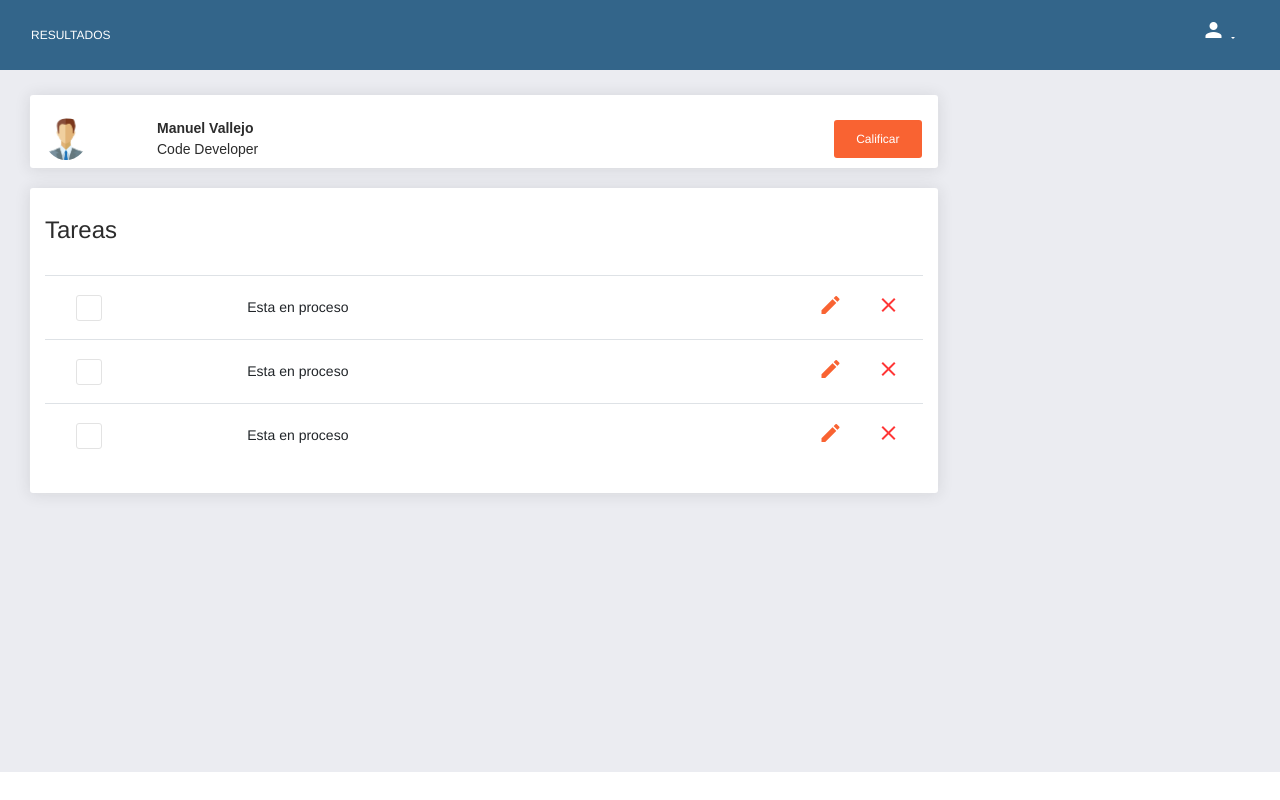
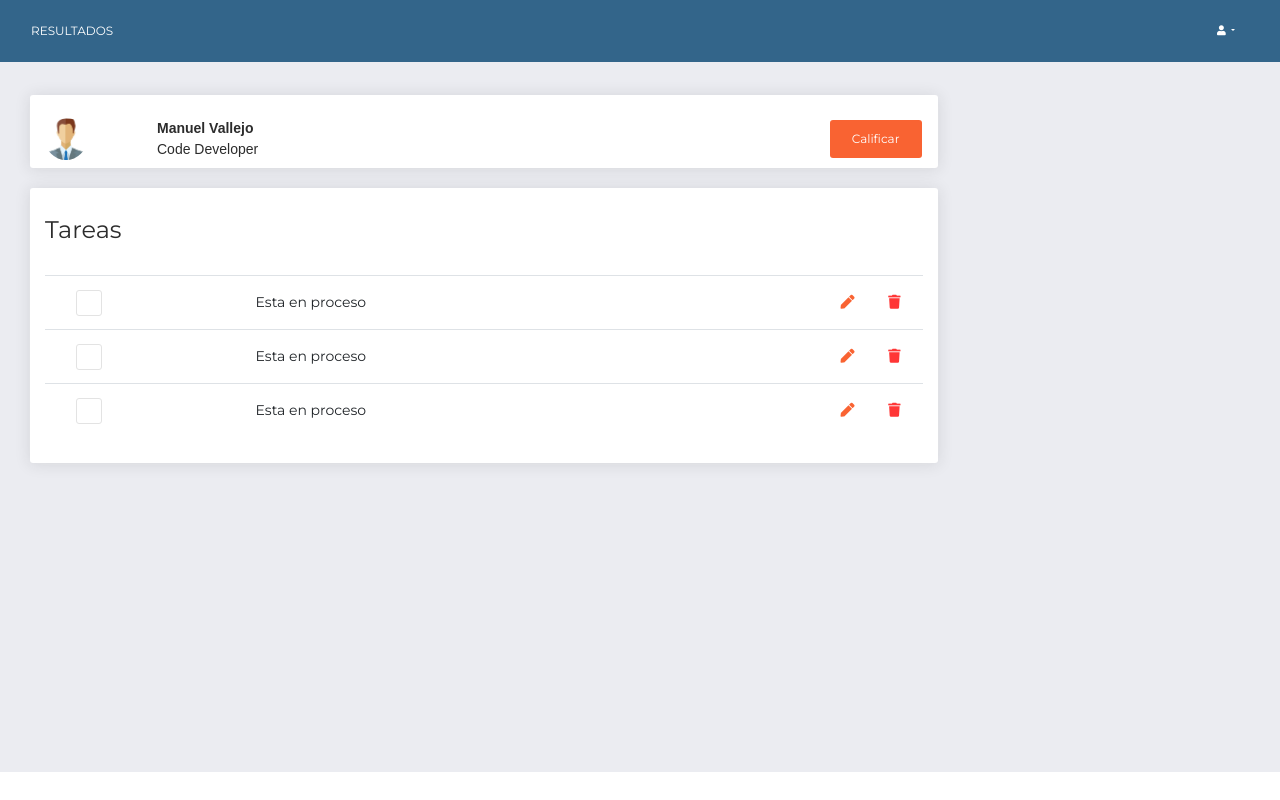
Before and after one commit to miguelmunoz2019/HelpEachOther, a Django app: page /WMP/equipo/ in a window 1280 px wide. Run offline with Django 3.2, Linux system fonts and the light colour scheme; some libraries are stand-ins or nearby versions.

Commit message:
Para miguel

```diff
--- a/WMP/WMPApp/templates/WMPApp/equipo.html
+++ b/WMP/WMPApp/templates/WMPApp/equipo.html
@@ -1,6 +1,4 @@
 {% extends 'base.html' %}
-{% load static %}
-<link rel="stylesheet" href="{% static 'WMPApp/style1.css' %}" type="text/css">
 {% block body %}
 <div class="content">
     <div class="row">
@@ -38,7 +36,7 @@
                                         <td>
                                             <div class="form-check">
                                                 <label class="form-check-label">
-                                                    <input class="form-check-input" type="checkbox">
+                                                    <input class="fas fa-check" type="checkbox">
                                                     <span class="form-check-sign"></span>
                                                 </label>
                                             </div>
@@ -47,11 +45,11 @@
                                         <td class="td-actions text-right">
                                             <button type="button" rel="tooltip" title="Edit Task"
                                                 class="btn btn-primary btn-link btn-sm">
-                                                <i class="material-icons">edit</i>
+                                                <i class="fas fa-pen"></i>
                                             </button>
                                             <button type="button" rel="tooltip" title="Remove"
                                                 class="btn btn-danger btn-link btn-sm">
-                                                <i class="material-icons">close</i>
+                                                <i class="fas fa-trash"></i>
                                             </button>
                                         </td>
                                     </tr>
@@ -68,11 +66,11 @@
                                         <td class="td-actions text-right">
                                             <button type="button" rel="tooltip" title="Edit Task"
                                                 class="btn btn-primary btn-link btn-sm">
-                                                <i class="material-icons">edit</i>
+                                                <i class="fas fa-pen"></i>
                                             </button>
                                             <button type="button" rel="tooltip" title="Remove"
                                                 class="btn btn-danger btn-link btn-sm">
-                                                <i class="material-icons">close</i>
+                                                <i class="fas fa-trash"></i>
                                             </button>
                                         </td>
                                     </tr>
@@ -89,11 +87,11 @@
                                         <td class="td-actions text-right">
                                             <button type="button" rel="tooltip" title="Edit Task"
                                                 class="btn btn-primary btn-link btn-sm">
-                                                <i class="material-icons">edit</i>
+                                                <i class="fas fa-pen"></i>
                                             </button>
                                             <button type="button" rel="tooltip" title="Remove"
                                                 class="btn btn-danger btn-link btn-sm">
-                                                <i class="material-icons">close</i>
+                                                <i class="fas fa-trash"></i>
                                             </button>
                                         </td>
                                     </tr>
--- a/WMP/WMPApp/templates/base.html
+++ b/WMP/WMPApp/templates/base.html
@@ -4,19 +4,21 @@
 <head>
     <!-- Required meta tags -->
     <meta charset="utf-8">
-    <meta name="viewport" content="width=device-width, initial-scale=1, shrink-to-fit=no">
+    <meta content="width=device-width, initial-scale=1.0, maximum-scale=1.0, user-scalable=0" name="viewport" />
+
+    <!--     Fonts and icons     -->
+    <link href="https://fonts.googleapis.com/css?family=Montserrat:400,700,200" rel="stylesheet" />
+    <link rel="stylesheet" href="https://use.fontawesome.com/releases/v5.7.1/css/all.css"
+        integrity="sha384-fnmOCqbTlWIlj8LyTjo7mOUStjsKC4pOpQbqyi7RrhN7udi9RwhKkMHpvLbHG9Sr" crossorigin="anonymous">
     <!-- Bootstrap CSS -->
     <link rel="stylesheet" href="https://stackpath.bootstrapcdn.com/bootstrap/4.3.1/css/bootstrap.min.css"
         integrity="sha384-ggOyR0iXCbMQv3Xipma34MD+dH/1fQ784/j6cY/iJTQUOhcWr7x9JvoRxT2MZw1T" crossorigin="anonymous">
-    <!--     Fonts and icons     -->
-    <link rel="stylesheet" type="text/css"
-        href="https://fonts.googleapis.com/css?family=Roboto:300,400,500,700|Roboto+Slab:400,700|Material+Icons" />
-    <link rel="stylesheet" href="https://maxcdn.bootstrapcdn.com/font-awesome/latest/css/font-awesome.min.css">
     {% load static %}
     <link rel="stylesheet" href="{% static 'WMPApp/now.css' %}" type="text/css">
     {% block head %}
     <title>HEO</title>
     {% endblock %}
+
 </head>
 
 <body>
@@ -33,19 +35,19 @@
             <div class="sidebar-wrapper" id="sidebar-wrapper">
                 <ul class="nav">
                     <li><a class="nav-link" href="">
-                            <i class="material-icons">dashboard</i>
+                            <i class="fas fa-dice-d6"></i>
                             <p>Proyectos</p>
                         </a>
                     </li>
                     <li>
                         <a href="">
-                            <i class="material-icons">person</i>
+                            <i class="fas fa-user"></i>
                             <p>Perfil</p>
                         </a>
                     </li>
                     <li>
                         <a href="">
-                            <i class="material-icons">people</i>
+                            <i class="fas fa-users"></i>
                             <p>Equipo</p>
                         </a>
                     </li>
@@ -71,7 +73,7 @@
                             <li class="nav-item dropdown">
                                 <a class="nav-link dropdown-toggle" id="navbarDropdownMenuLink" data-toggle="dropdown"
                                     aria-haspopup="true" aria-expanded="false">
-                                    <i class="material-icons">person</i>
+                                    <i class="fas fa-user"></i>
                                     <p class="d-lg-none d-md-block">
                                         Account
                                     </p>
@@ -95,4 +97,5 @@
         </div>
     </div>
 </body>
+
 </html>
```
